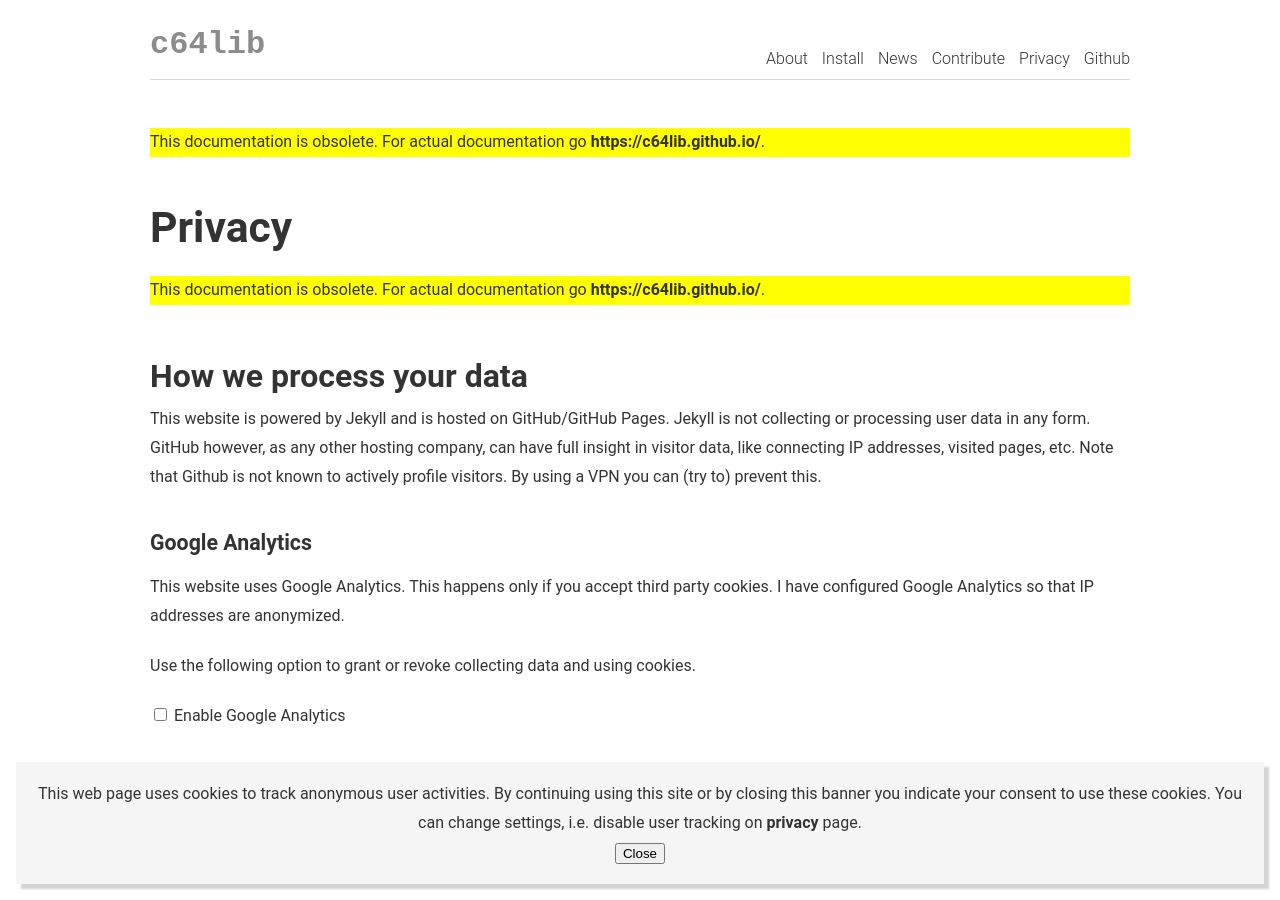
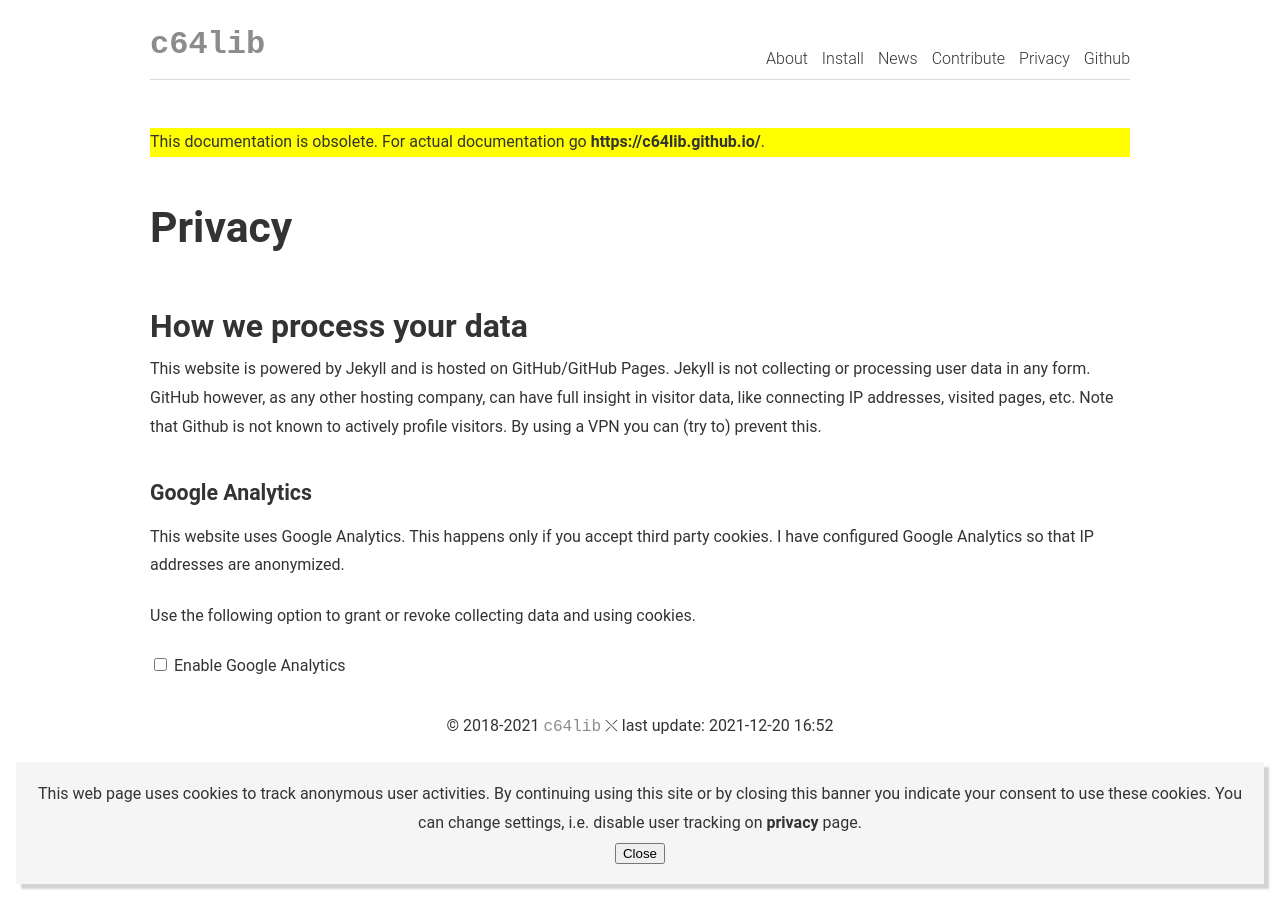
Before and after one commit to c64lib/docu, a Jekyll site: the page built from privacy.html, in a window 1280 px wide. Built offline with Jekyll 4.4.1, drawn with Linux system fonts in a browser that asks for light colours.

Commit message:
Update page.html

```diff
--- a/_layouts/page.html
+++ b/_layouts/page.html
@@ -5,8 +5,6 @@ layout: default
   {% include back-nav.html %}
   <h1>{%if page.header %}{{ page.header }}{% else %}{{ page.title }}{% endif %}</h1>
 
-  <p style="background-color: yellow;">This documentation is obsolete. For actual documentation go <a href="https://c64lib.github.io/">https://c64lib.github.io/</a>.</p>
-
   {{ content }}
 
 </article>
```
